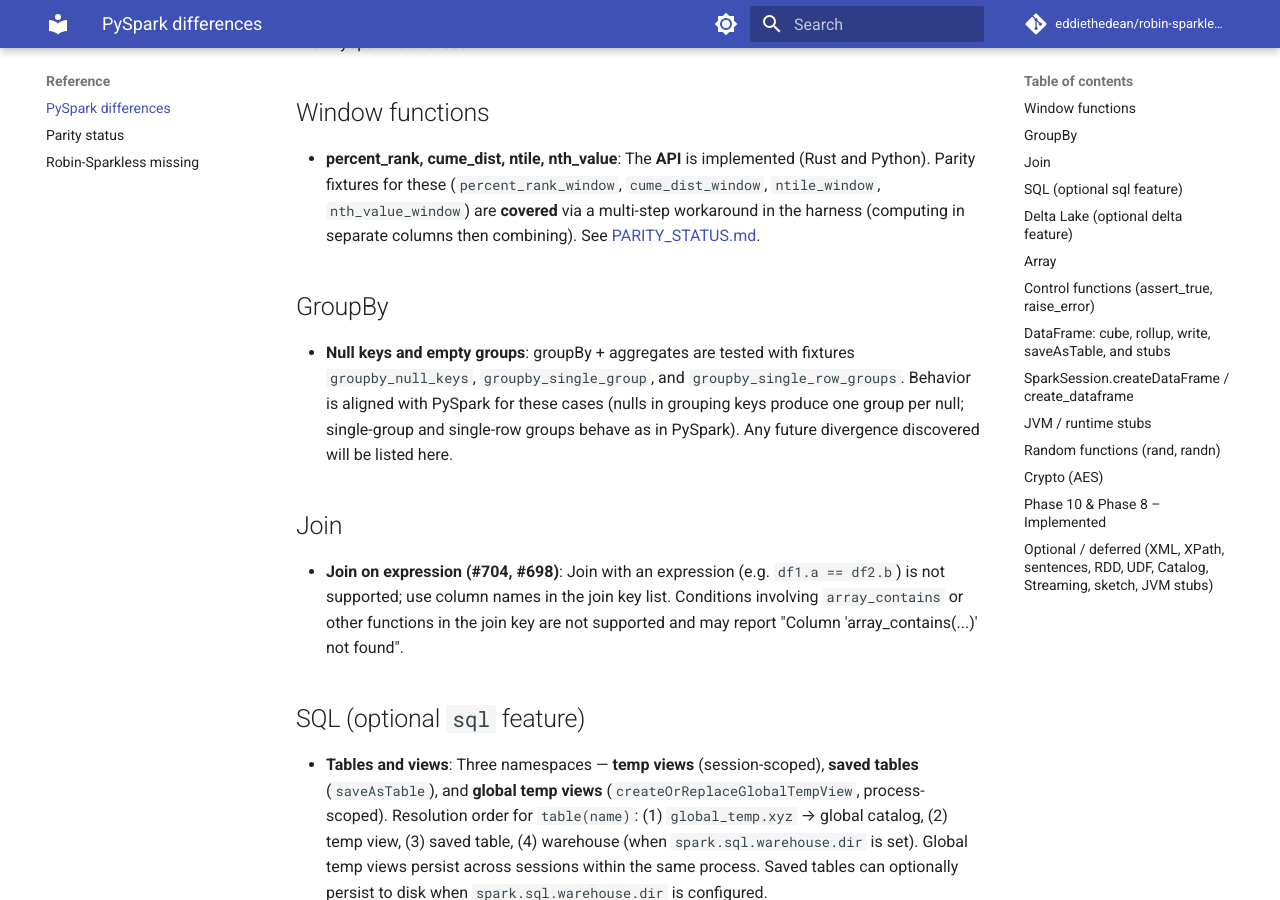
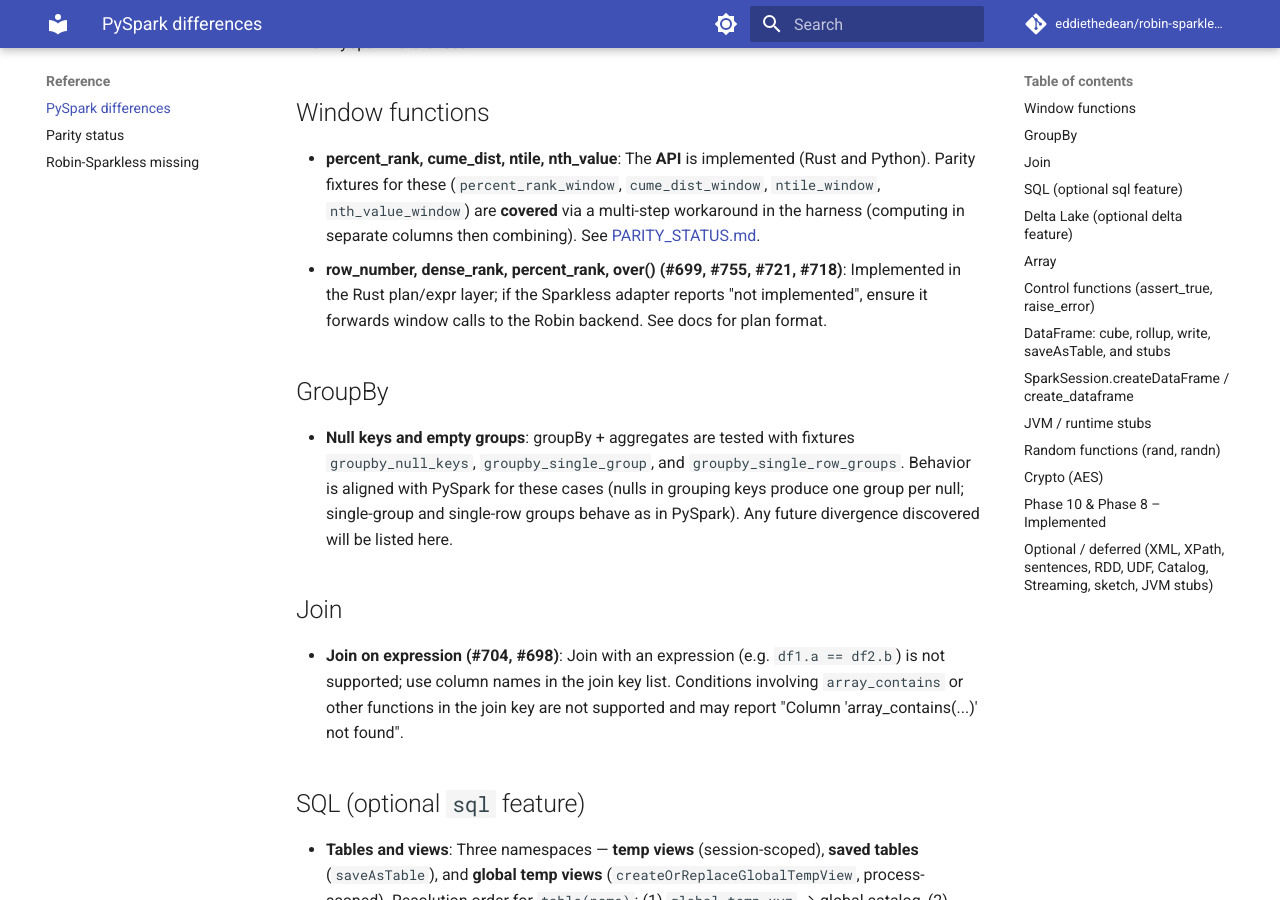
Before and after one commit to eddiethedean/robin-sparkless, an MkDocs documentation site: the page built from docs/PYSPARK_DIFFERENCES.md, in a window 1280 px wide and 900 px high, scrolled down 393 px. Built offline with MkDocs 1.6.1 and Material for MkDocs 9.7.7, drawn with Linux system fonts in a browser that asks for light colours; comment, search, counter and statistics services are not loaded.

Commit message:
PR11: Window (row_number, dense_rank, percent_rank, over) — doc (#941)
Fixes #699, #755, #721, #718. Document that window APIs are implemented in Rust.

Co-authored-by: Odos Matthews <odosmatthews@Odoss-Mac-mini.local>

```diff
--- a/docs/PYSPARK_DIFFERENCES.md
+++ b/docs/PYSPARK_DIFFERENCES.md
@@ -7,6 +7,7 @@
 ## Window functions
 
 - **percent_rank, cume_dist, ntile, nth_value**: The **API** is implemented (Rust and Python). Parity fixtures for these (`percent_rank_window`, `cume_dist_window`, `ntile_window`, `nth_value_window`) are **covered** via a multi-step workaround in the harness (computing in separate columns then combining). See [PARITY_STATUS.md](PARITY_STATUS.md).
+- **row_number, dense_rank, percent_rank, over() (#699, #755, #721, #718)**: Implemented in the Rust plan/expr layer; if the Sparkless adapter reports "not implemented", ensure it forwards window calls to the Robin backend. See docs for plan format.
 
 ## GroupBy
 
```
